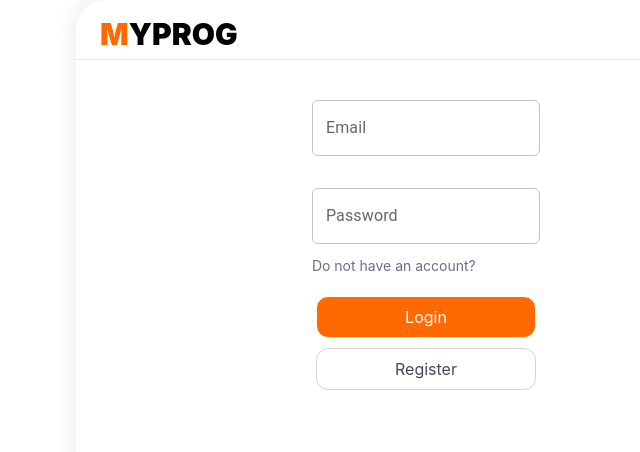
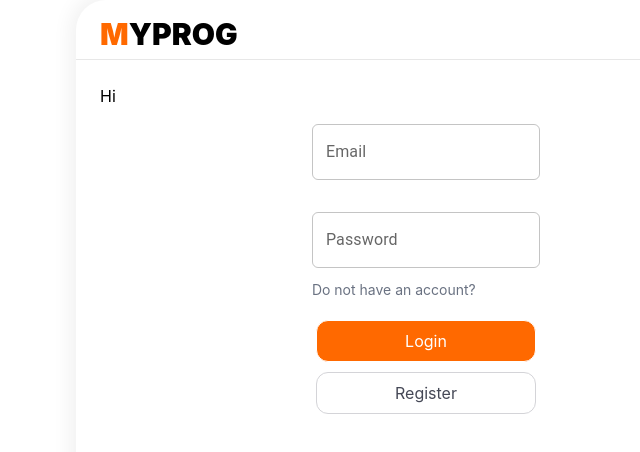
Before and after one commit to Arissj4/GymProg, a React (Vite) app in the folder front-end/: page /login in a window 1280 px wide. Shown: the top 452 px of the page, without its empty margins (214-854 px from the left). Built offline with nearby package versions, Linux system fonts and the light colour scheme.

Commit message:
MYPROG [FIX] Test development env

```diff
--- a/front-end/src/pages/Login.tsx
+++ b/front-end/src/pages/Login.tsx
@@ -70,6 +70,7 @@ function Login ( props: Props) {
 
   return (
     <div id='login' className='flex-auto h-full p-6 flex-col justify-center w-[70%]'>
+      Hi
       <div className='flex-auto justify-center h-max'>
         <div className='mb-4 flex flex-col items-center justify-center'>
 
```
